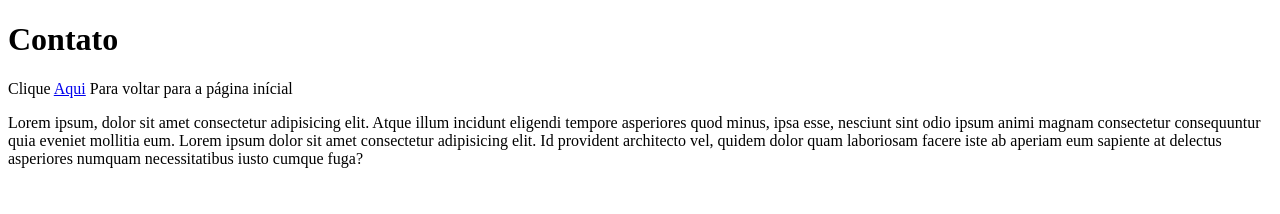
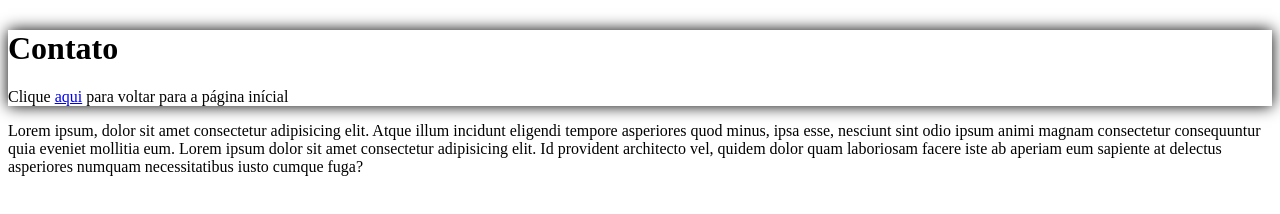
Before and after one commit to eduardopolicarpo-theKing/git-branches, a plain HTML site: page contato.html in a window 1280 px wide. Drawn offline with Linux system fonts and the light colour scheme.

Commit message:
contato_style

```diff
--- a/contato.html
+++ b/contato.html
@@ -3,12 +3,13 @@
 <head>
     <meta charset="UTF-8">
     <meta name="viewport" content="width=device-width, initial-scale=1.0">
+    <link rel="stylesheet" href="style.css">
     <title>Document</title>
 </head>
 <body>
     <main>
         <h1>Contato</h1>
-        <p>Clique <a href="index.html">Aqui</a> Para voltar para a página inícial</p>
+        <p>Clique <a href="index.html">aqui</a> para voltar para a página inícial</p>
     </main>
     <section>
         Lorem ipsum, dolor sit amet consectetur adipisicing elit. Atque illum incidunt eligendi tempore asperiores quod minus, ipsa esse, nesciunt sint odio ipsum animi magnam consectetur consequuntur quia eveniet mollitia eum. Lorem ipsum dolor sit amet consectetur adipisicing elit. Id provident architecto vel, quidem dolor quam laboriosam facere iste ab aperiam eum sapiente at delectus asperiores numquam necessitatibus iusto cumque fuga?
```
Also changed, not shown: index.html (+2 -2 lines).
